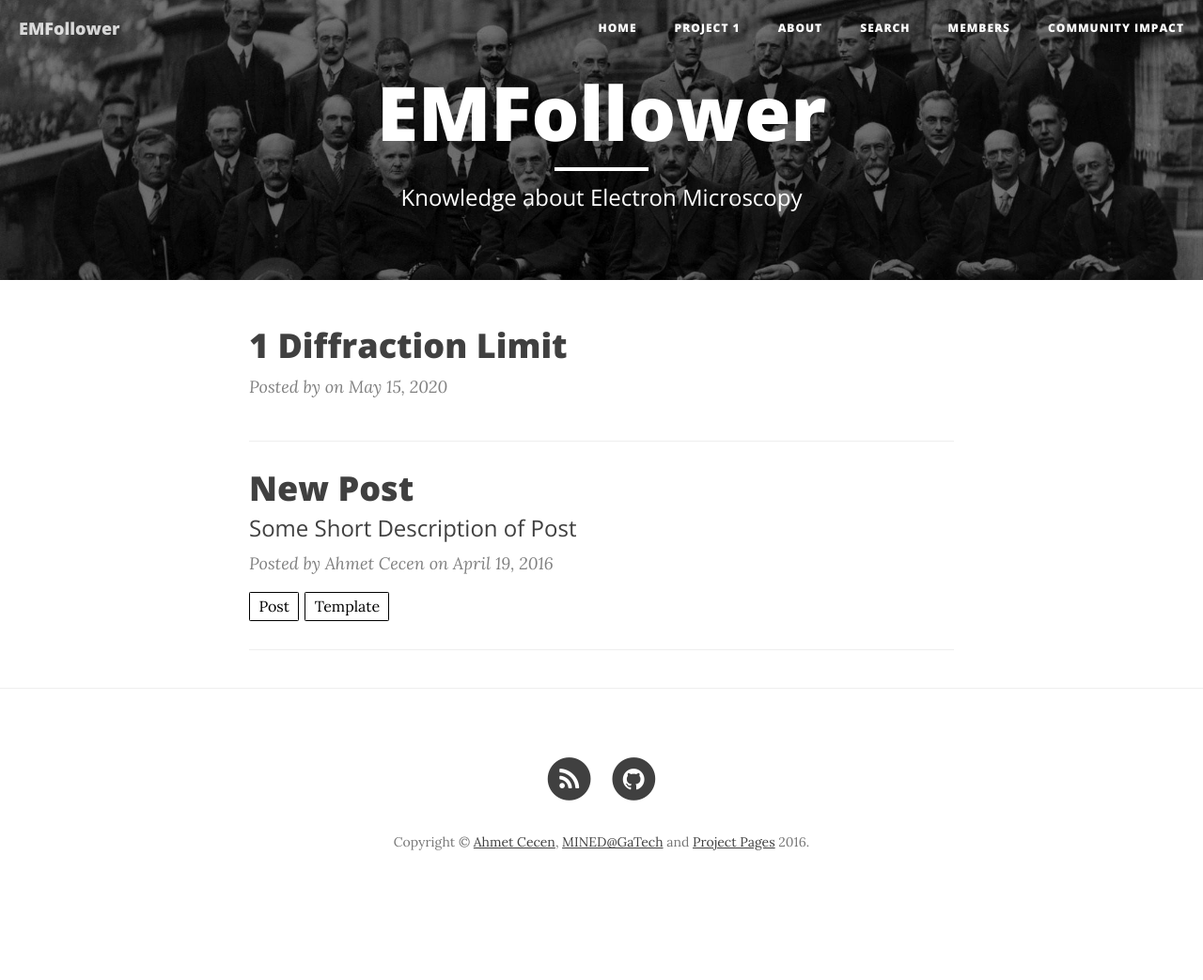
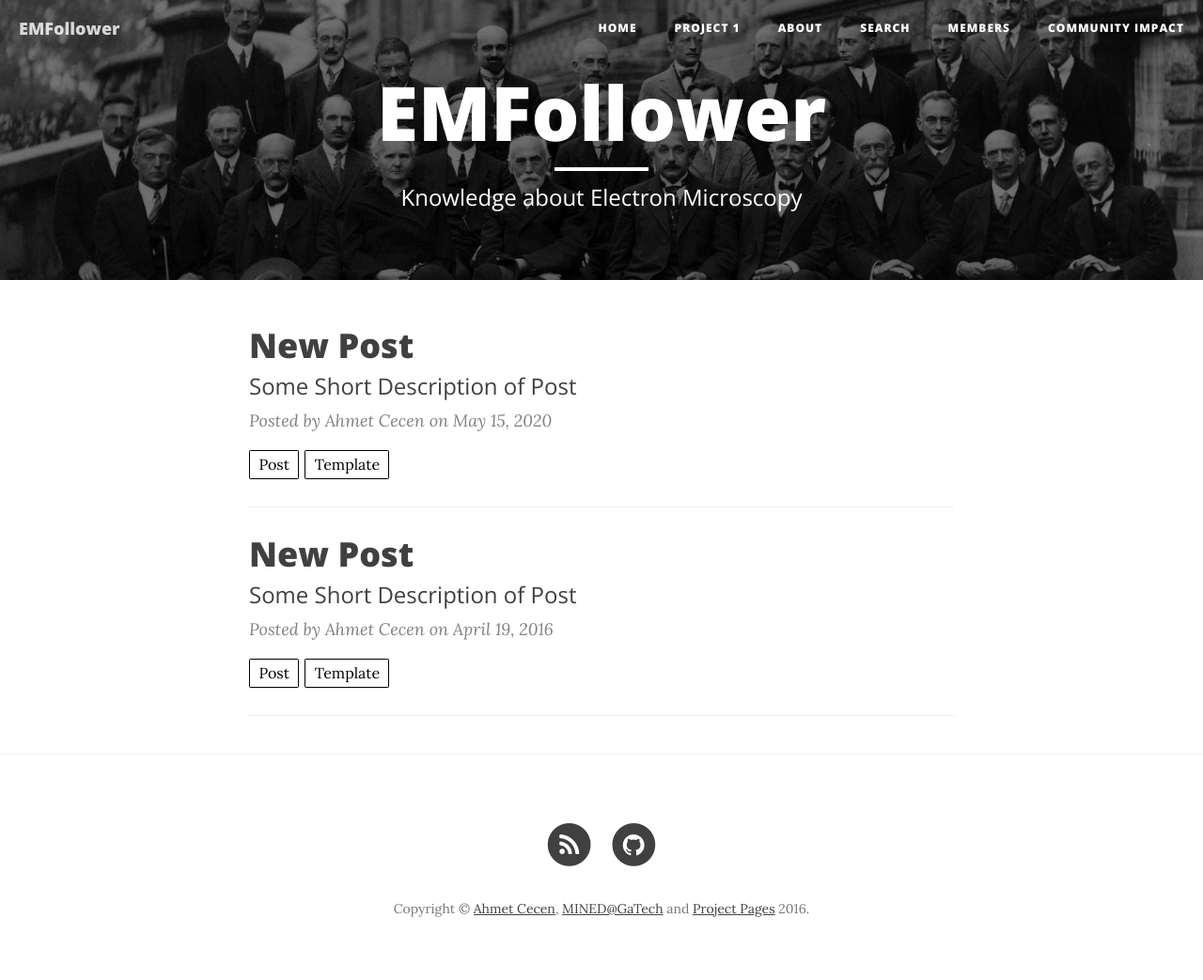
Before and after one commit to EMFollower/EMFollower, a Jekyll site: the page built from index.html, in a window 1280 px wide. Shown: the whole page at 94% size. Built offline with Jekyll 4.4.1, drawn with Linux system fonts in a browser that asks for light colours; nearby versions of some CDN libraries; the list of posts is cut into pages by our own code; before the commit the page ends 972 px from its top, so only the background shows below that.

Commit message:
Update 2020-05-15-1-Diffraction-Limit.md

```diff
--- a/_posts/2020-05-15-1-Diffraction-Limit.md
+++ b/_posts/2020-05-15-1-Diffraction-Limit.md
@@ -1,3 +1,14 @@
+---
+layout:     post
+title:      New Post
+author:     Ahmet Cecen
+tags: 		post template
+subtitle:  	Some Short Description of Post
+published:  true
+category:  project1
+---
+<!-- Start Writing Below in Markdown -->
+
 在学习光学的过程中，我们经常会遇到衍射极限的问题，同时会提到瑞利判据，这个问题在电子显微镜中同样存在，只是从光的衍射成像变成了电子的衍射成像。弄清楚衍射极限的来源有助于我们理解电镜的工作原理。
 首先介绍一个概念，瑞利判据：
 $$\theta=1.22\frac{\lambda}{D}\qquad(1)$$
```
